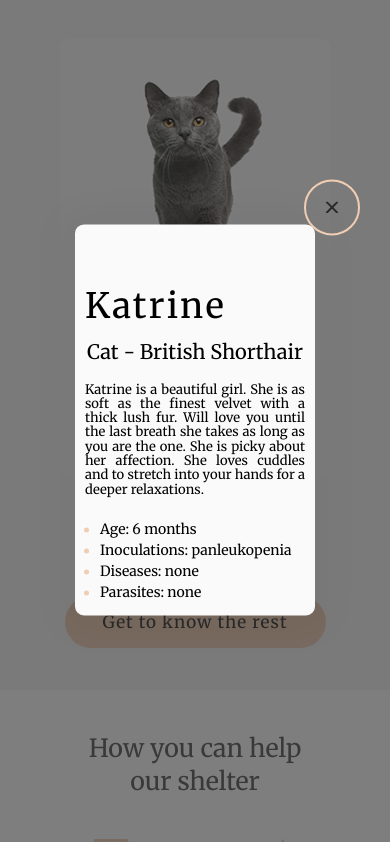
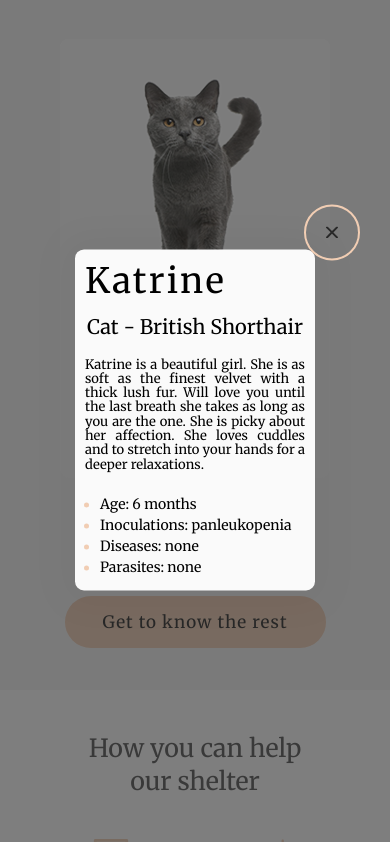
Before and after one commit to nst-mznts/SHELTER, a plain HTML site: page index.html in a window 390 px wide. Both pictures are taken after a click on the link "Learn more". Shown: the part 1911-2753 px from the top of the page. Drawn offline with nearby package versions, Linux system fonts and the light colour scheme.

Commit message:
refactor: change style.css file

```diff
--- a/style.css
+++ b/style.css
@@ -391,6 +391,7 @@ h3 {
     display: flex;
     flex-wrap: wrap;
     flex-direction: row;
+    align-items: center;
 }
 
 .content-wrapper {
@@ -994,6 +995,9 @@ footer h3 {
 
     .active-wrapper {
         width: 220px;
+    }
+
+    .content-wrapper {
         padding: 10px;
     }
 
```
